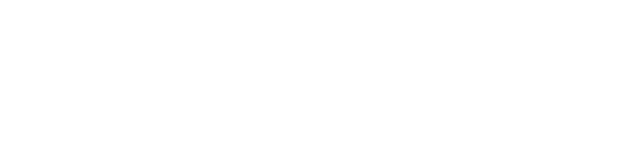
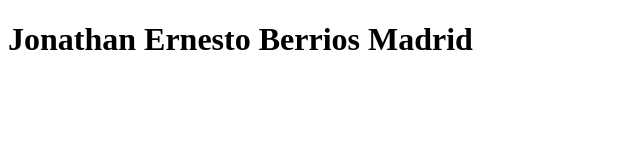
Before and after one commit to Jonathan-Berrios/Seminario-git-github, a plain HTML site: page index.html in a window 1280 px wide. Shown: the whole page, without its empty margins (0-640 px from the left). Drawn offline with Linux system fonts and the light colour scheme.

Commit message:
H1 de la pagina

```diff
--- a/index.html
+++ b/index.html
@@ -7,6 +7,6 @@
     <title>Document</title>
 </head>
 <body>
-
+    <h1>Jonathan Ernesto Berrios Madrid</h1>
 </body>
 </html>
```
